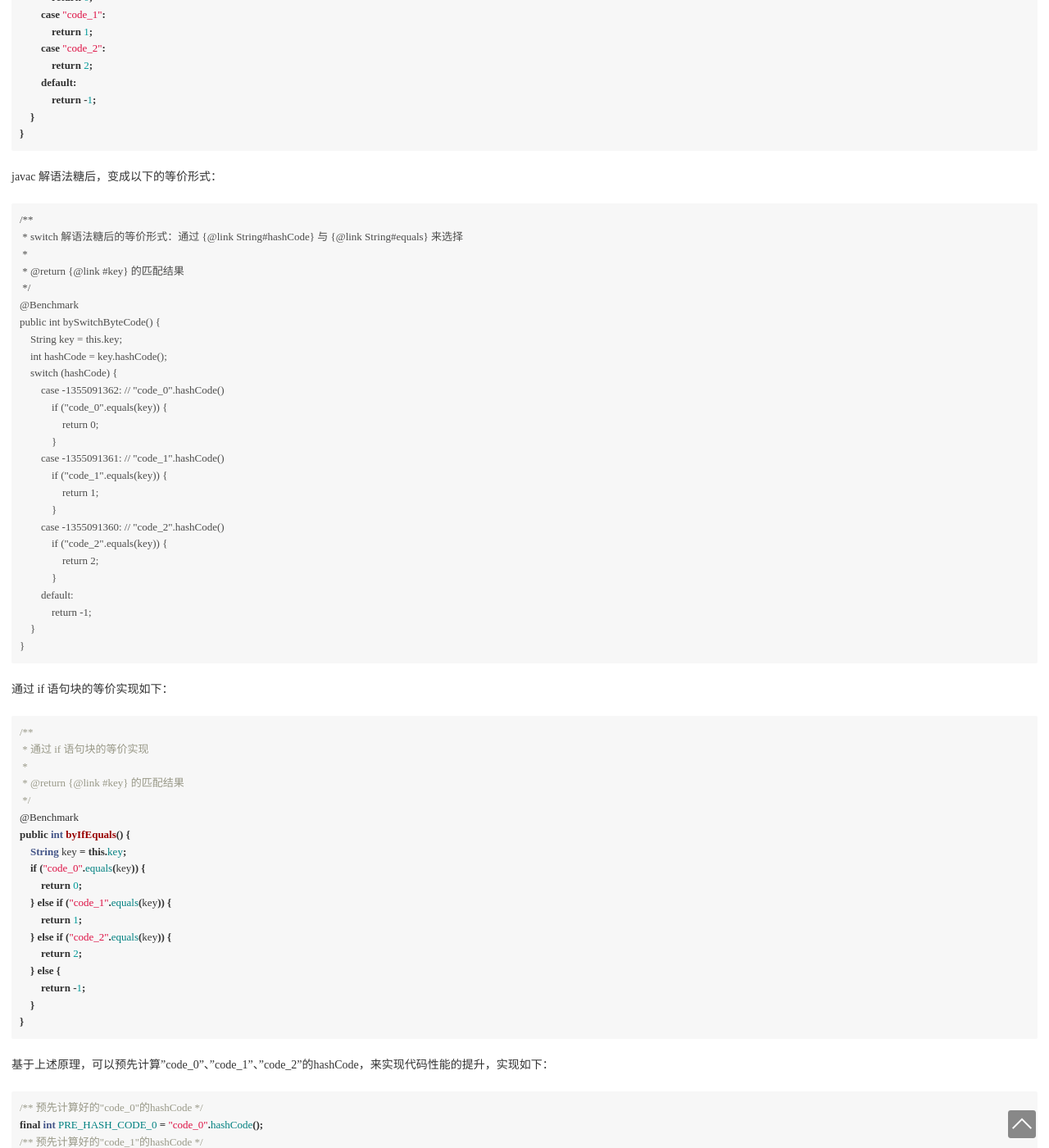
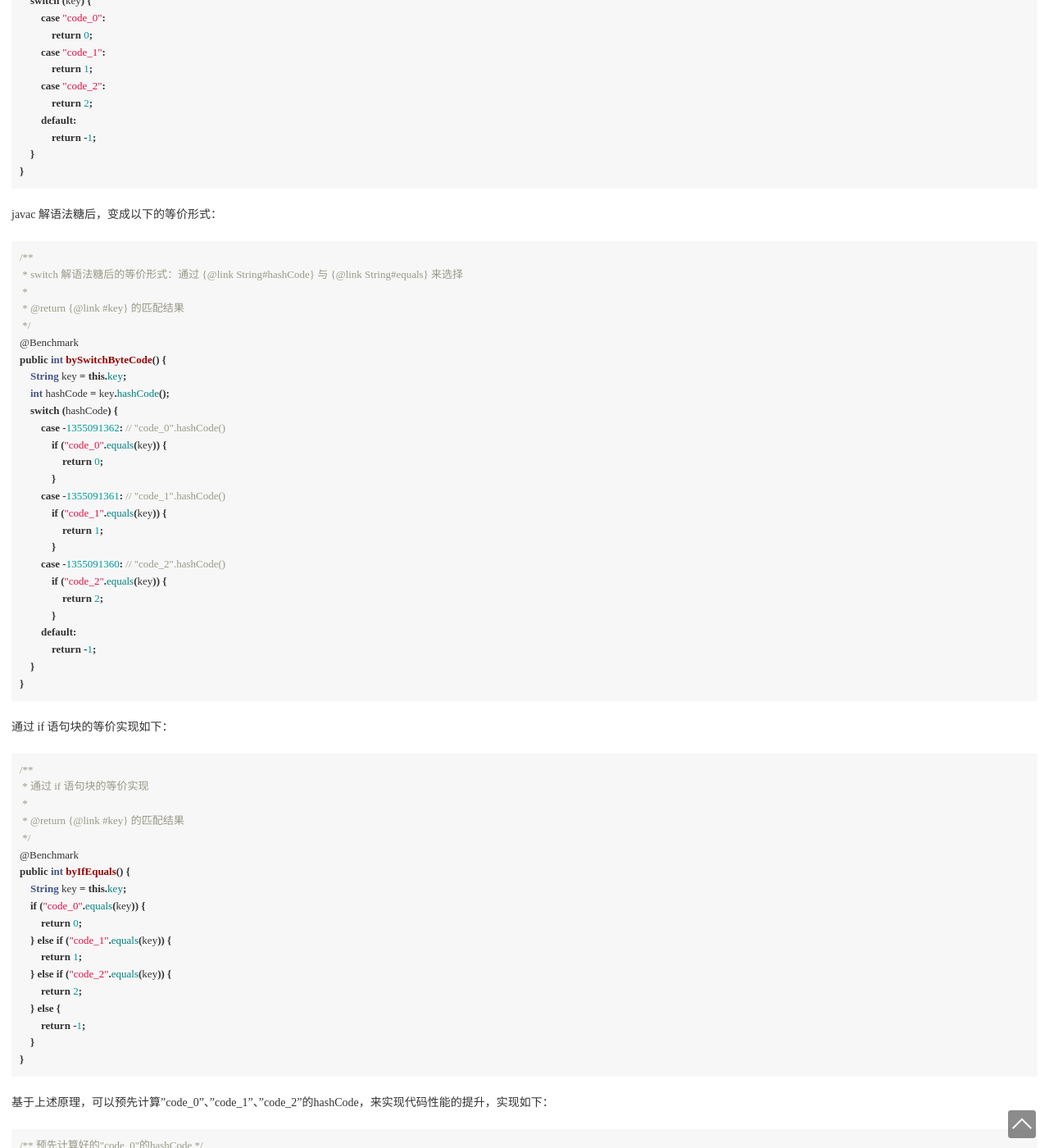
Before and after one commit to z8g/z8g.github.io, a Jekyll site: the page built from _posts/2020-12-03-Java字符串代码性能.md, in a window 1280 px wide and 1400 px high, scrolled down 7451 px. Shown: the whole window at 82% size. Built offline with Jekyll 4.4.1, drawn with Linux system fonts in a browser that asks for light colours; comment, search, counter and statistics services are not loaded; some of the changed text lies outside the part shown.

Commit message:
[1.0.8] 显示问题

````diff
--- a/_posts/2020-12-03-Java字符串代码性能.md
+++ b/_posts/2020-12-03-Java字符串代码性能.md
@@ -49,7 +49,7 @@ public String byMessageFormat() {
 ```
 
 
-并且加入了"对照组"，empty 方法会直接返回一个新的 String 实例：
+并且加入了`对照组`，empty 方法会直接返回一个新的 String 实例：
 
 
 ```java
@@ -149,12 +149,20 @@ public int charAt() {
     }
     return res;
 }
+
 ```
+
+
+----
 
 
 以下是基准测试结果：
 - toCharArray 方法的性能明显地比 charAt 方法的差，主要体现在 `str.toCharArray` 开辟内存的耗时
 - 虽然 charAt 中使用了 try-catch 包裹，但还是没有申请内存的操作来得耗时，因此在使用中，是否可以考虑预先创建一个临时的char[]数组，反复使用？
+
+
+-----
+
 
 Benchmark       |                                                              (str) | Mode | Cnt |  Score &  Error | Units
 ----|----|----|----|----:|----
@@ -387,7 +395,7 @@ public int bySwitch() {
 javac 解语法糖后，变成以下的等价形式：
 
 
-```
+```java
 /**
  * switch 解语法糖后的等价形式：通过 {@link String#hashCode} 与 {@link String#equals} 来选择
  *
````
